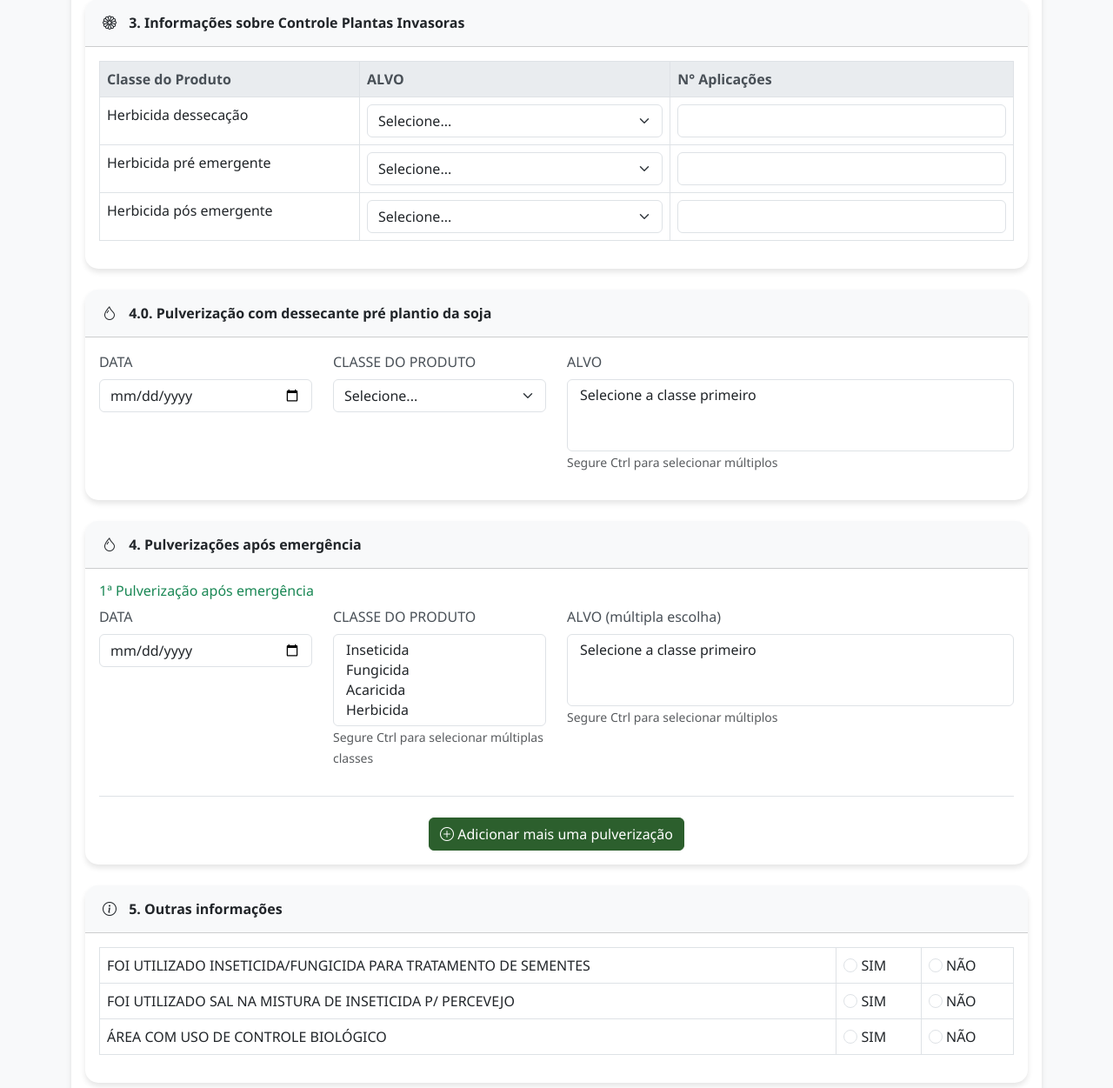
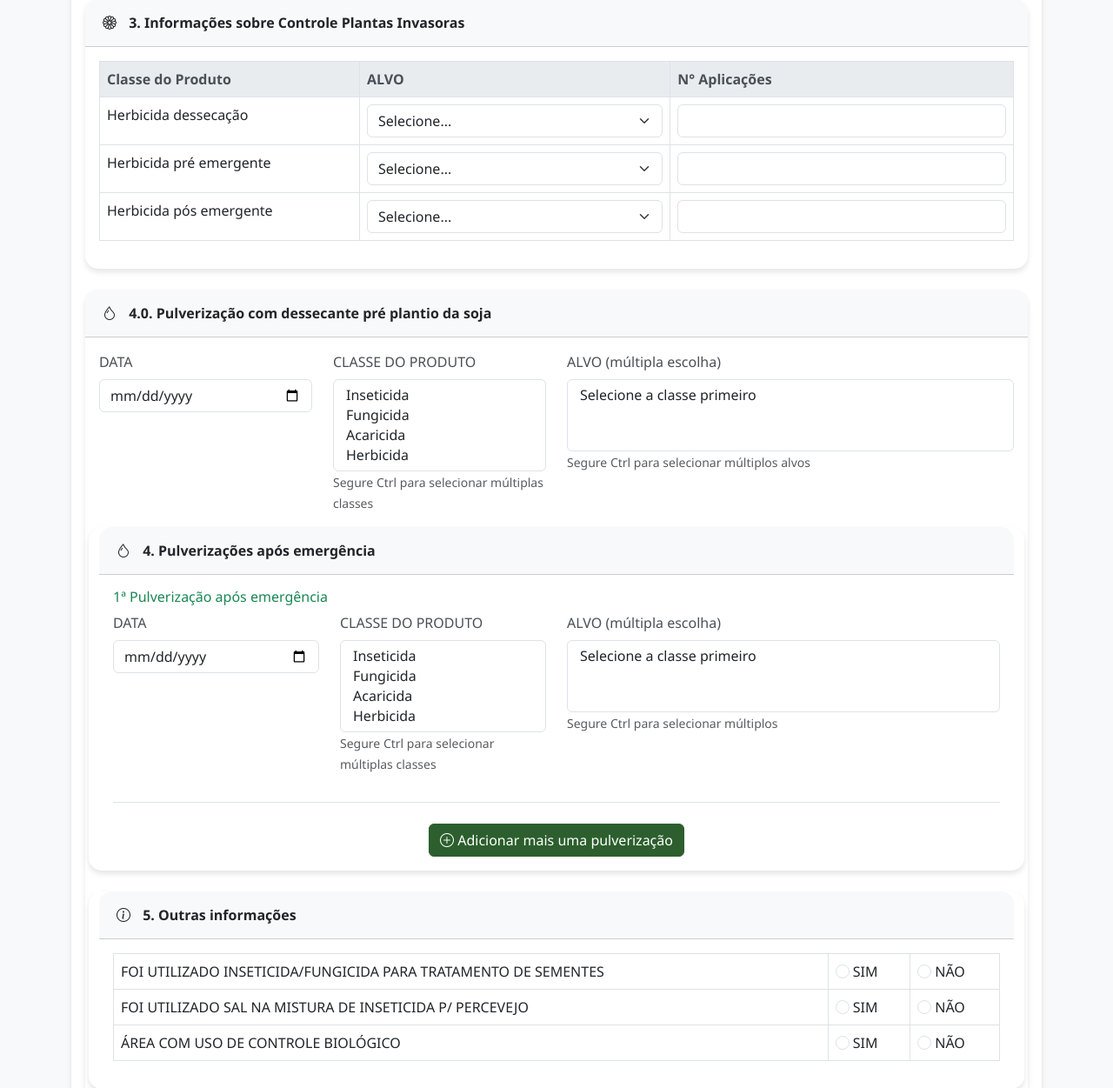
Before and after one commit to warleywilkAS/sistema-agricola, a Flask app: page /form in a window 1280 px wide. Shown: the part 1026-2277 px from the top of the page at 87% size. Run offline with Flask 3, Linux system fonts and the light colour scheme.

Commit message:
Update product class and target selection fields

```diff
--- a/templates/form.html
+++ b/templates/form.html
@@ -201,23 +201,20 @@
             </div>
             <div class="col-md-3 mb-3">
     <label class="form-label">CLASSE DO PRODUTO</label>
-                <select name="classe_pre_plantio" class="form-select classe-produto-pre">
-                    <option value="">Selecione...</option>
+    <select name="classe_pre_plantio" class="form-select classe-produto-pre" multiple size="4">
         <option value="Inseticida">Inseticida</option>
         <option value="Fungicida">Fungicida</option>
         <option value="Acaricida">Acaricida</option>
         <option value="Herbicida">Herbicida</option>
     </select>
+    <small class="text-muted">Segure Ctrl para selecionar múltiplas classes</small>
 </div>
 <div class="col-md-6 mb-3">
-                <label class="form-label">ALVO</label>
+    <label class="form-label">ALVO (múltipla escolha)</label>
     <select name="alvo_pre_plantio" class="form-select alvo-select-pre" multiple size="3">
         <option value="">Selecione a classe primeiro</option>
     </select>
-                <small class="text-muted">Segure Ctrl para selecionar múltiplos</small>
-            </div>
-        </div>
-    </div>
+    <small class="text-muted">Segure Ctrl para selecionar múltiplos alvos</small>
 </div>
             <!-- 4.1 a 4.7. Pulverizações pós-emergência com botão dinâmico -->
 <div class="card mb-4">
```
Lines whose indentation alone changed are shown as unchanged.
